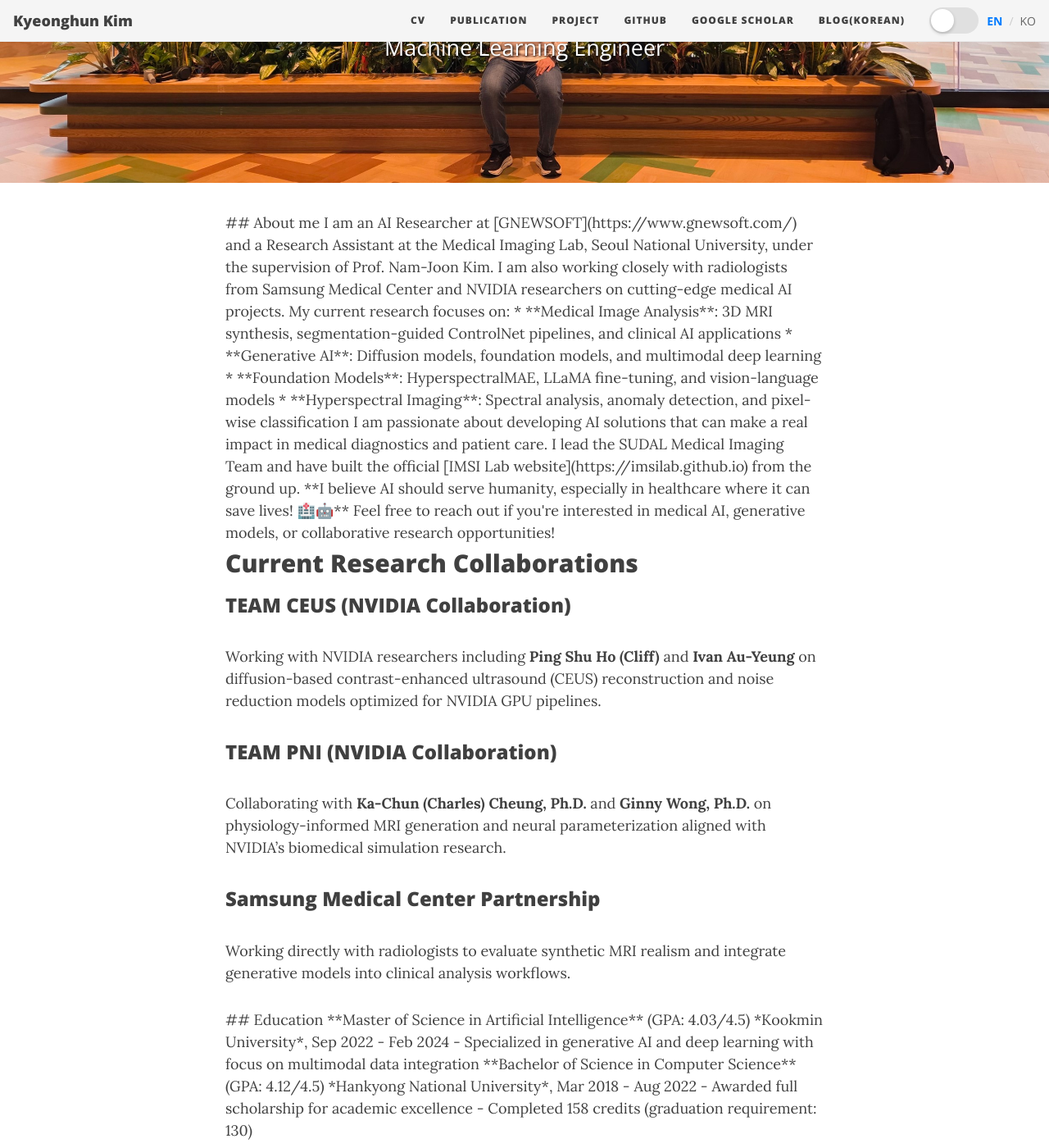
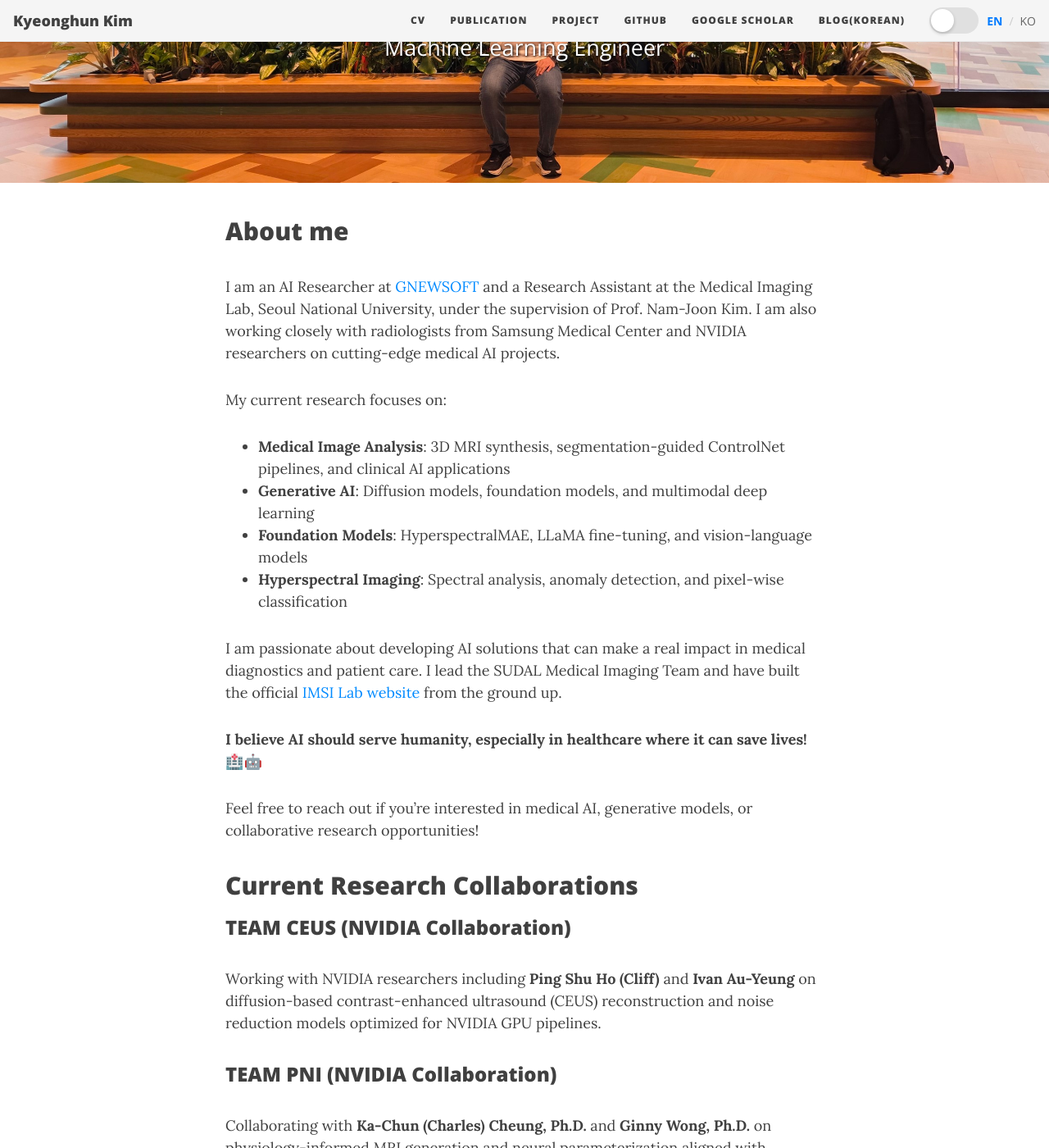
Before and after one commit to khkim1729/khkim1729.github.io, a Jekyll site: the page built from index.md, in a window 1280 px wide and 1400 px high, scrolled down 362 px. Shown: the whole window at 82% size. Built offline with Jekyll 4.4.1, drawn with Linux system fonts in a browser that asks for light colours; nearby versions of some CDN libraries; some of the changed text lies outside the part shown.

Commit message:
Fix markdown rendering in language sections

````diff
--- a/index.md
+++ b/index.md
@@ -5,7 +5,7 @@ subtitle: Machine Learning Engineer
 cover-img: /assets/img/main1.jpeg
 ---
 
-<div class="lang-en">
+<div class="lang-en" markdown="1">
 ## About me
 
 I am an AI Researcher at [GNEWSOFT](https://www.gnewsoft.com/) and a Research Assistant at the Medical Imaging Lab, Seoul National University, under the supervision of Prof. Nam-Joon Kim. I am also working closely with radiologists from Samsung Medical Center and NVIDIA researchers on cutting-edge medical AI projects.
@@ -23,7 +23,7 @@ I am passionate about developing AI solutions that can make a real impact in med
 Feel free to reach out if you're interested in medical AI, generative models, or collaborative research opportunities!
 </div>
 
-<div class="lang-kr" style="display: none;">
+<div class="lang-kr" style="display: none;" markdown="1">
 ## 소개
 
 저는 [GNEWSOFT](https://www.gnewsoft.com/)의 AI 연구원이며, 서울대학교 의료영상연구실에서 김남준 교수님 지도 하에 연구조교로 활동하고 있습니다. 또한 삼성의료원 방사선과 의료진 및 NVIDIA 연구진들과 최첨단 의료 AI 프로젝트를 진행하고 있습니다.
@@ -52,7 +52,7 @@ Collaborating with **Ka-Chun (Charles) Cheung, Ph.D.** and **Ginny Wong, Ph.D.**
 ### Samsung Medical Center Partnership
 Working directly with radiologists to evaluate synthetic MRI realism and integrate generative models into clinical analysis workflows.
 
-<div class="lang-en">
+<div class="lang-en" markdown="1">
 ## Education
 
 **Master of Science in Artificial Intelligence** (GPA: 4.03/4.5)
@@ -65,7 +65,7 @@ Working directly with radiologists to evaluate synthetic MRI realism and integra
 - Completed 158 credits (graduation requirement: 130)
 </div>
 
-<div class="lang-kr" style="display: none;">
+<div class="lang-kr" style="display: none;" markdown="1">
 ## 학력
 
 **인공지능학과 석사** (학점: 4.03/4.5)
@@ -100,7 +100,7 @@ Working directly with radiologists to evaluate synthetic MRI realism and integra
 
 [**See all publications →**](/publication)
 
-<div class="lang-en">
+<div class="lang-en" markdown="1">
 ## Professional Experience
 
 * **AI Researcher** at [GNEWSOFT](https://www.gnewsoft.com/) (Oct. 2024 – Present)
@@ -114,7 +114,7 @@ Working directly with radiologists to evaluate synthetic MRI realism and integra
 * **Junior Developer** at [AST Global](https://www.astglobal.co.kr/) (Oct. 2020– Apr. 2021)
 </div>
 
-<div class="lang-kr" style="display: none;">
+<div class="lang-kr" style="display: none;" markdown="1">
 ## 경력사항
 
 * **AI 연구원** at [GNEWSOFT](https://www.gnewsoft.com/) (2024년 10월 – 현재)
@@ -134,7 +134,7 @@ Working directly with radiologists to evaluate synthetic MRI realism and integra
 - Lead weekly journal clubs on medical imaging at IMSI Lab
 - Mentor junior researchers across multimodal medical AI projects
 
-<div class="lang-en">
+<div class="lang-en" markdown="1">
 ## Contact
 
 ```
@@ -142,7 +142,7 @@ Email: khkim1729[at]gmail.com
 ```
 </div>
 
-<div class="lang-kr" style="display: none;">
+<div class="lang-kr" style="display: none;" markdown="1">
 ## 연락처
 
 ```
````
